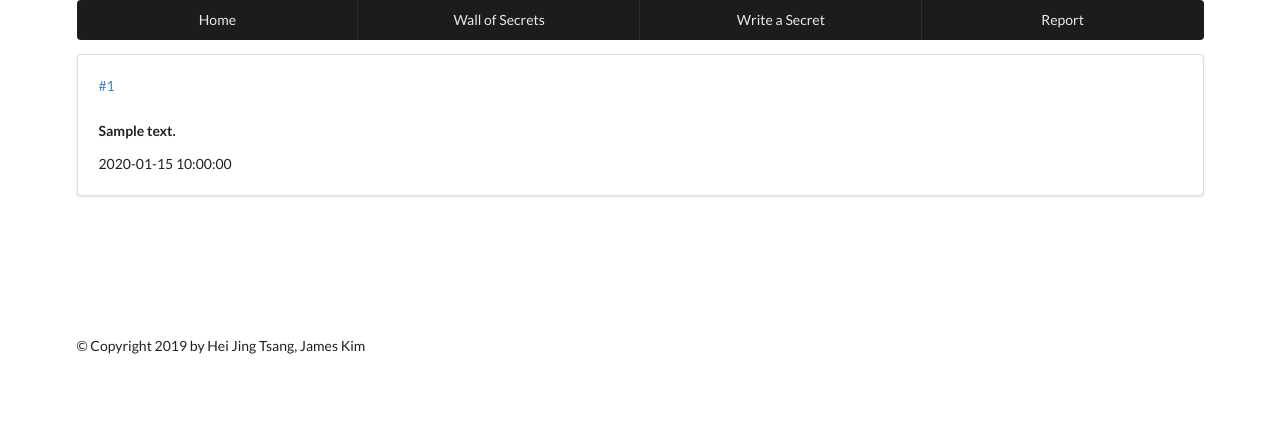
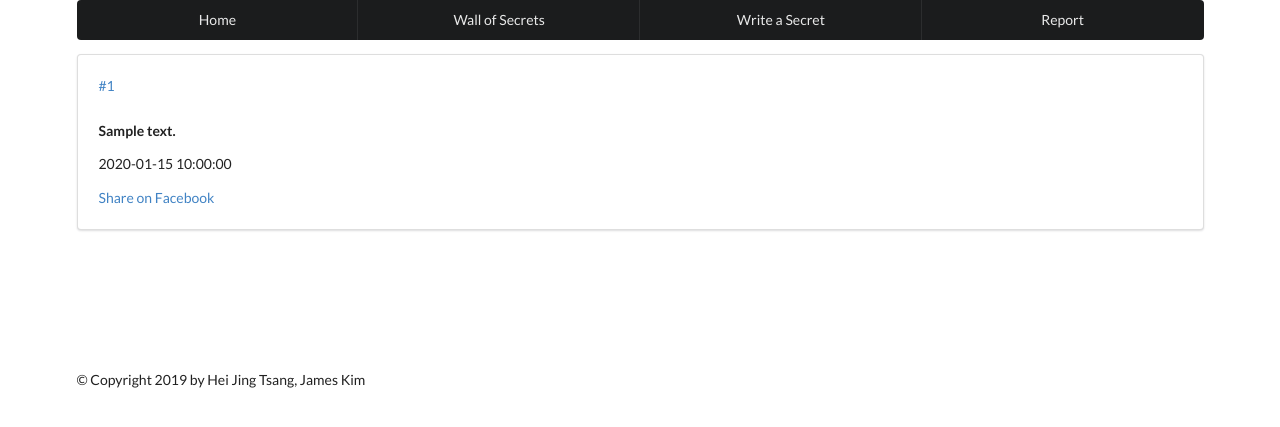
Before and after one commit to heijingtsang/CS252-SP19-LAB6, a Flask app: page /wall in a window 1280 px wide. Shown: the top 427 px of the page. Run offline with Flask 2, Linux system fonts and the light colour scheme; tables that the repository leaves empty hold one stand-in row (values such as "Sample post"); some libraries are stand-ins or nearby versions.

Commit message:
Add facebook share hyperlink feature

```diff
--- a/templates/wall.html
+++ b/templates/wall.html
@@ -27,6 +27,11 @@
             </td>
             <h5>{{ secret['content']|safe }}</h5>
             <p>{{ secret['post_time'] }}</p>
+
+            <a href="https://www.facebook.com/sharer/sharer.php?u=https://tsangh.pythonanywhere.com/wall/{{ secret['id'] }}" target="_blank">
+                Share on Facebook
+            </a>
+
         </div>
     {% endfor %}
 
```
